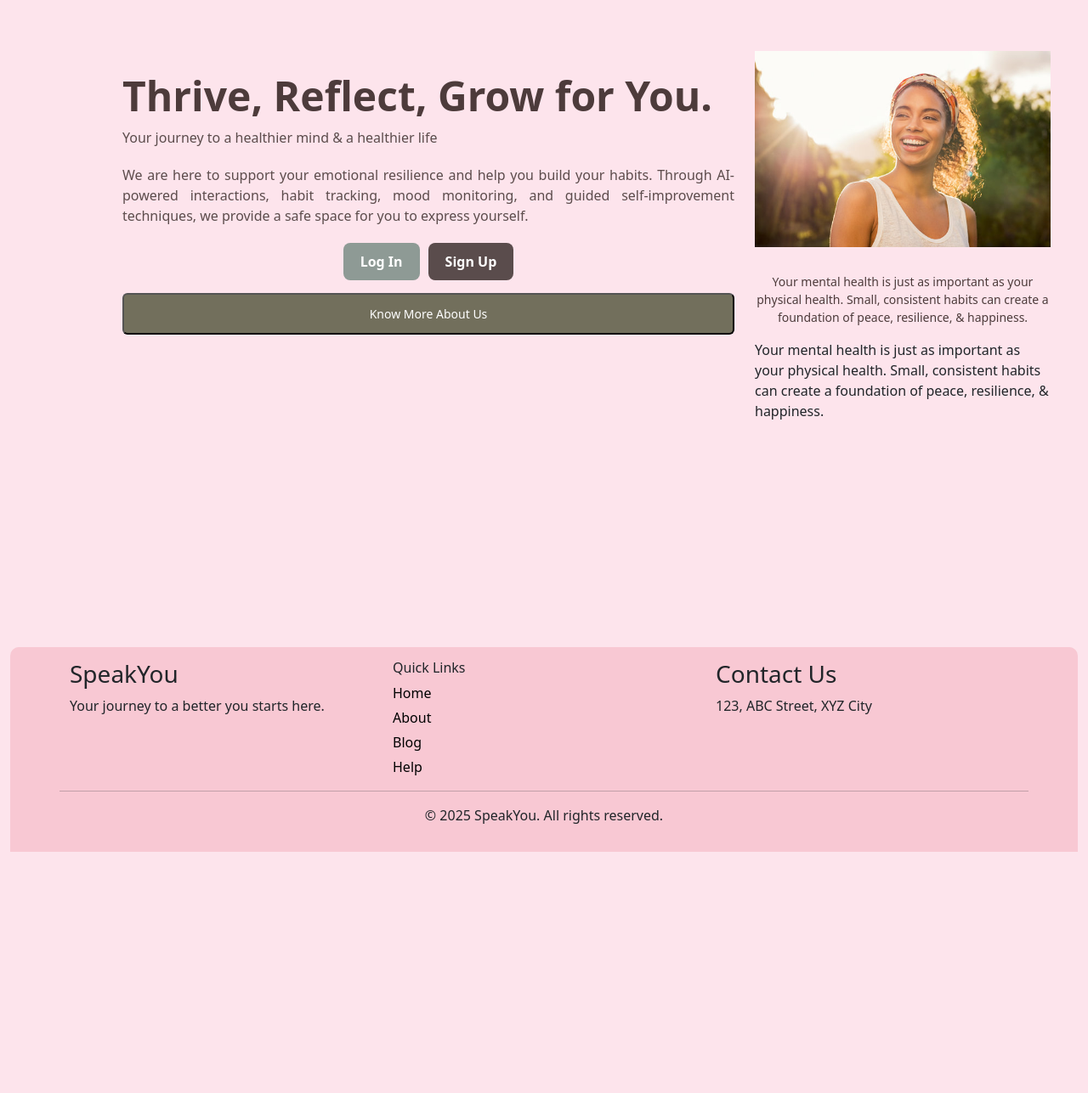
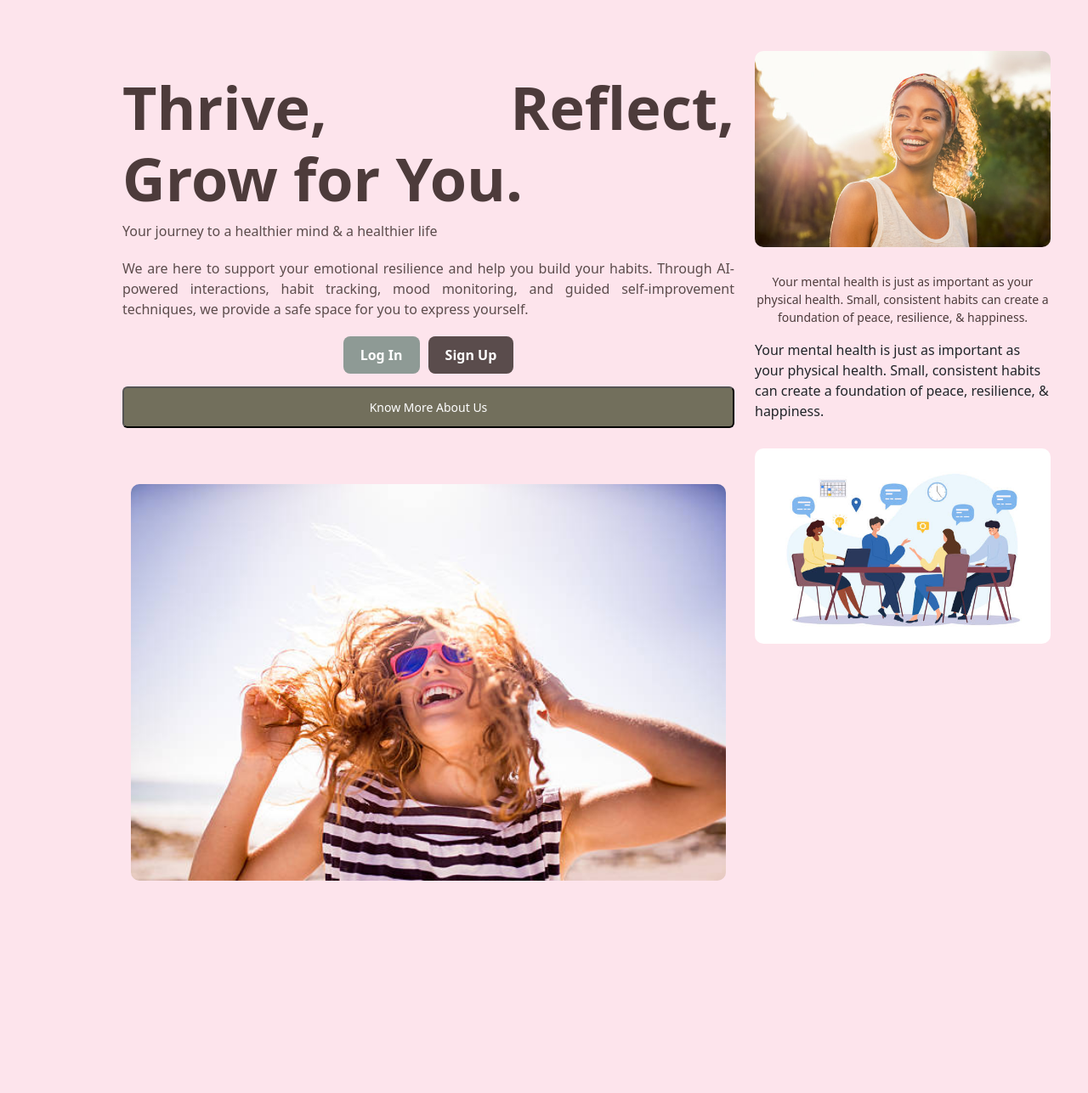
Before and after one commit to Faysalstat/Kothabolo, a Flask app: page / in a window 1280 px wide. Shown: the top 1287 px of the page at 85% size. Before the commit the page ends 1003 px from the top, so only its background shows below. Run offline with Flask 3, Linux system fonts and the light colour scheme; some libraries are stand-ins or nearby versions.

Commit message:
home page improve

```diff
--- a/static/css/welcome.css
+++ b/static/css/welcome.css
@@ -82,3 +82,7 @@
     color: #4d3b3b;
     font-weight: 500;
 }
+
+.img-fluid{
+    border-radius: 10px;
+}
--- a/templates/welcome.html
+++ b/templates/welcome.html
@@ -29,7 +29,7 @@
                 <div class="row">
                     <div class="col-md-8">
                         <div class="hero-section">
-                            <h1>Thrive, Reflect, Grow for You.</h1>
+                            <h1 style="font-size: 70px;">Thrive, Reflect, Grow for You.</h1>
                             <p>Your journey to a healthier mind & a healthier life</p>
                             <p>We are here to support your emotional resilience and help you build your habits. Through AI-powered interactions, habit tracking, mood monitoring, and guided self-improvement techniques, we provide a safe space for you to express yourself.</p>
 
@@ -40,8 +40,9 @@
 
                             <button class="info-btn">Know More About Us</button>
                         </div>
-
-
+                       <div class="text-center" style="padding: 10px;">
+                        <img src="/static/img/happy-girl-2.jpg" style="width: 100%;" alt="Full Width Image" class="img-fluid mt-3 ">
+                       </div>
                     </div>
                     <div class="col-md-4">
                         <img src="/static/img/happy-girl.jpg" alt="Full Width Image" class="img-fluid mt-3">
@@ -49,6 +50,7 @@
                             <p class="content-text">Your mental health is just as important as your physical health. Small, consistent habits can create a foundation of peace, resilience, & happiness.</p>
                         </div>
                         <p>Your mental health is just as important as your physical health. Small, consistent habits can create a foundation of peace, resilience, & happiness. </p>
+                        <img src="/static/img/animation-group.jpg" alt="Full Width Image" class="img-fluid mt-3">
                     </div>
                 </div>
             </div>
```
Also changed, not shown: static/img/animation-group.jpg (added), static/img/happy-girl-2.jpg (added).
